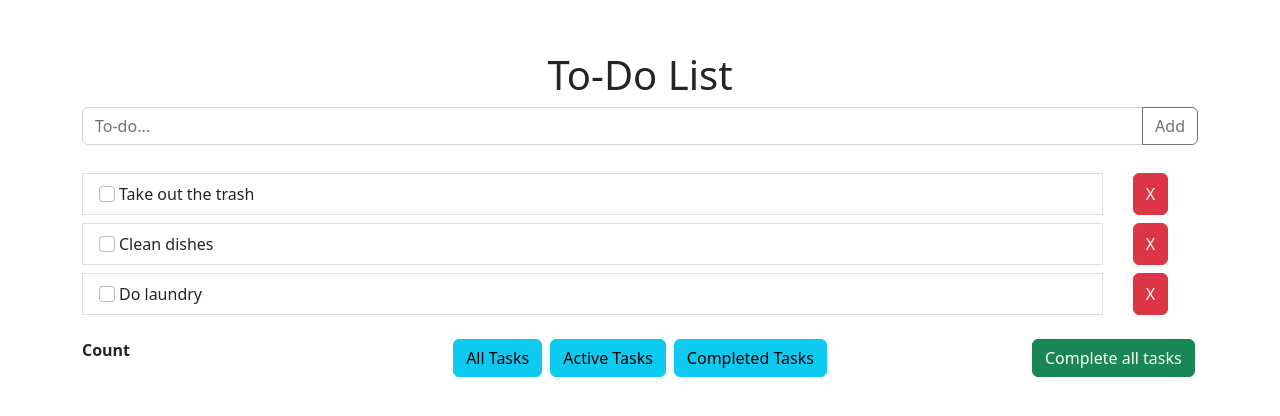
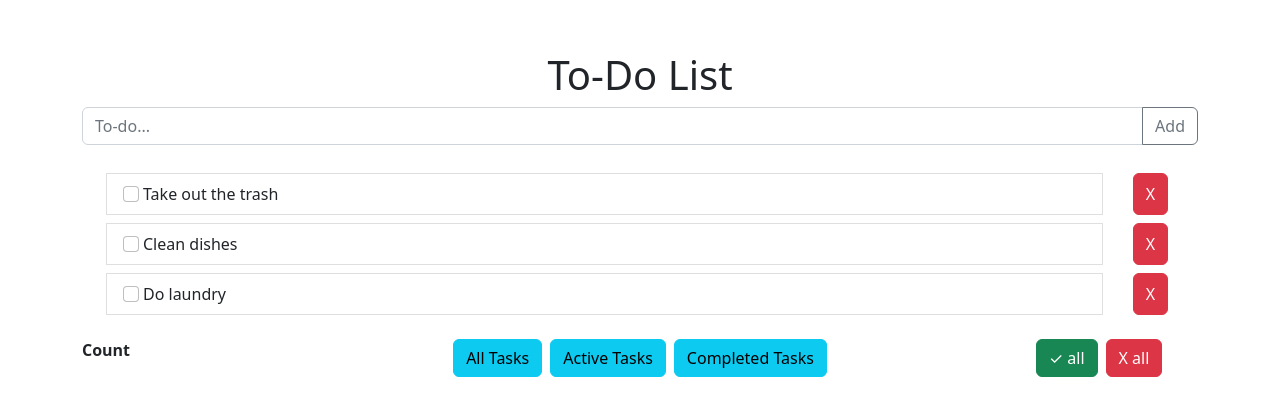
Before and after one commit to andrews-zack/to-do-list-react, a React (Create React App) app in the folder app/: page / in a window 1280 px wide. Shown: the part 184-600 px from the top of the page. Built offline with nearby package versions, Linux system fonts and the light colour scheme.

Commit message:
pretty sure I'm done

```diff
--- a/app/src/components/Footer.js
+++ b/app/src/components/Footer.js
@@ -13,7 +13,8 @@ function Footer() {
                     <button className="btn btn-info mx-1 my-1">Completed Tasks</button>
                 </div>
                 <div className="col-auto">
-                    <button className="btn btn-success my-1">Complete all tasks</button>
+                    <button className="btn btn-success my-1 mx-1">✓ all</button>
+                    <button className="btn btn-danger my-1 mx-1">X all</button>
                 </div>
             </div>
         </div>
--- a/app/src/components/List.js
+++ b/app/src/components/List.js
@@ -6,7 +6,7 @@ function List() {
             <ul className="list-group">
                 <div className="row">
                     <div className="col-11 py-1">
-                        <li className="list-group-item">
+                        <li className="list-group-item ms-md-4">
                             <input className="form-check-input me-1" type="checkbox" value="" id="firstCheckbox"></input>
                             <label className="form-check-label" for="firstCheckbox">Take out the trash</label>
                         </li>
@@ -15,7 +15,7 @@ function List() {
                         <button className="btn btn-danger me-3">X</button>
                     </div>
                     <div className="col-11 py-1">
-                        <li className="list-group-item">
+                        <li className="list-group-item ms-md-4">
                             <input className="form-check-input me-1" type="checkbox" value="" id="secondCheckbox"></input>
                             <label className="form-check-label" for="secondCheckbox">Clean dishes</label>
                         </li>
@@ -24,7 +24,7 @@ function List() {
                         <button className="btn btn-danger me-3">X</button>
                     </div>
                     <div className="col-11 py-1">
-                        <li className="list-group-item">
+                        <li className="list-group-item ms-md-4">
                             <input className="form-check-input me-1" type="checkbox" value="" id="thirdCheckbox"></input>
                             <label className="form-check-label" for="thirdCheckbox">Do laundry</label>
                         </li>
```
